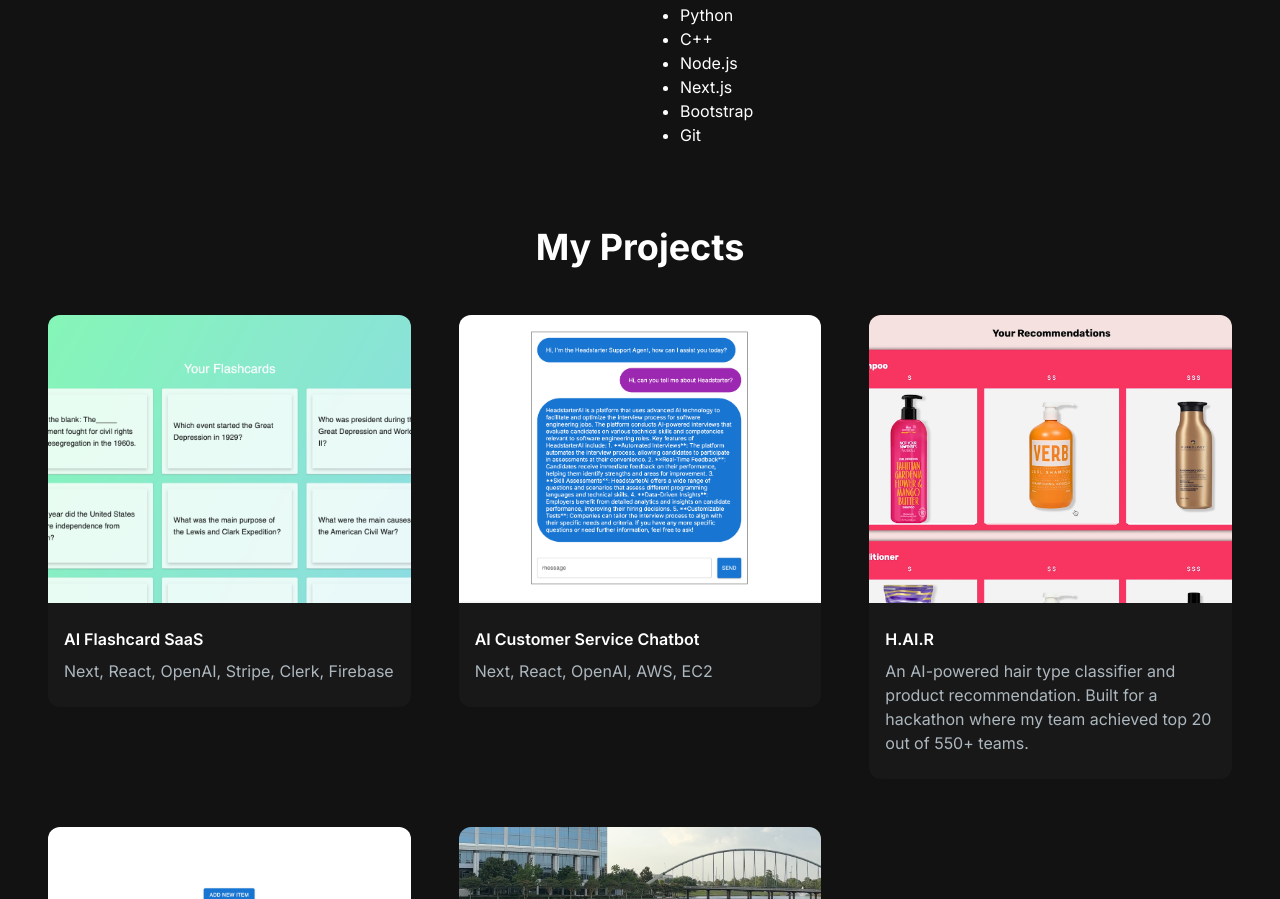
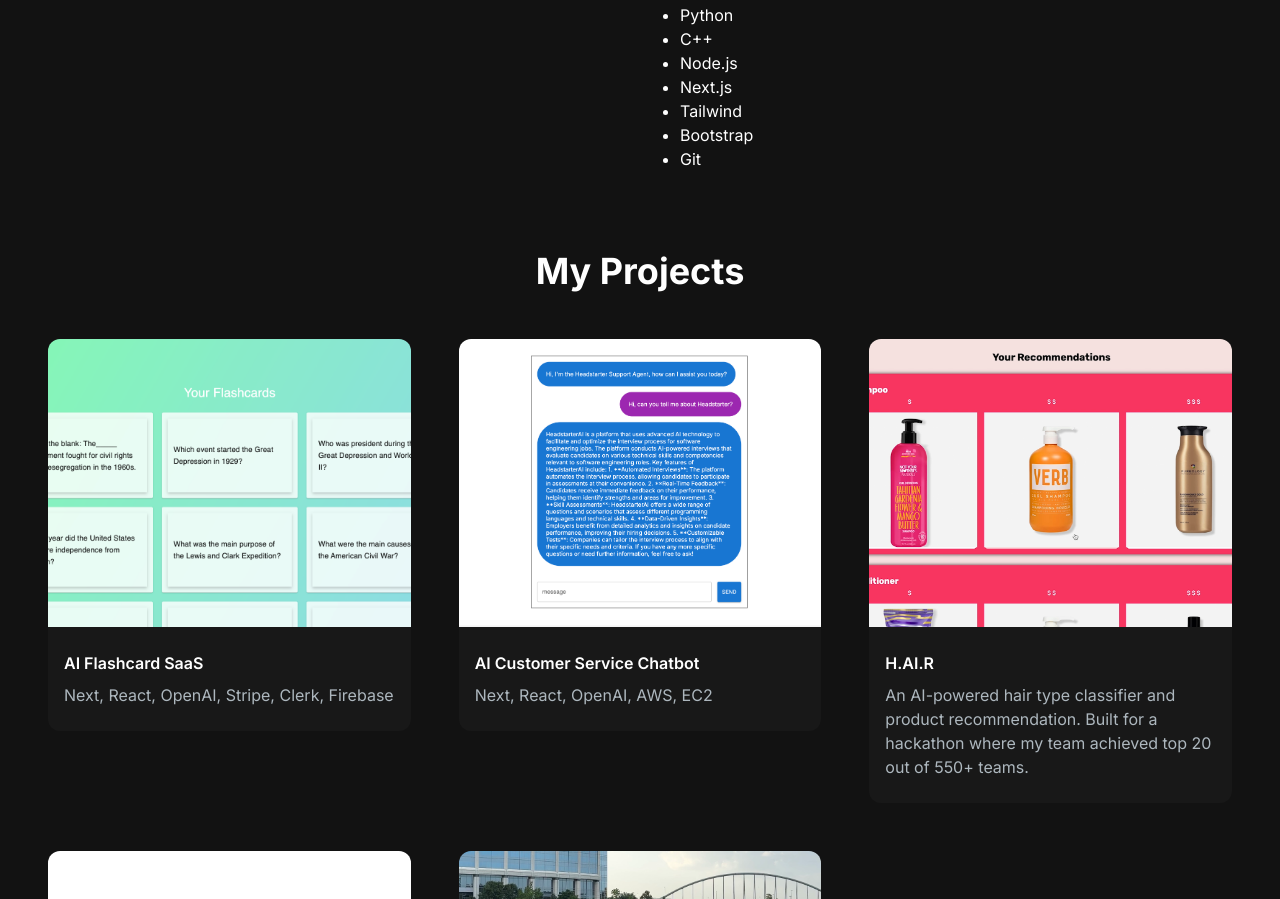
Before and after one commit to adavidryu/portfolio-website, a Next.js app: page / in a window 1280 px wide. Shown: the part 1042-1941 px from the top of the page. Built offline with nearby package versions, Linux system fonts and the light colour scheme.

Commit message:
add skill

```diff
--- a/app/components/AboutSection.jsx
+++ b/app/components/AboutSection.jsx
@@ -16,6 +16,7 @@ const TAB_DATA = [
                 <li>C++</li>
                 <li>Node.js</li>
                 <li>Next.js</li>
+                <li>Tailwind</li>
                 <li>Bootstrap</li>
                 <li>Git</li>
             </ul>
```
Also changed, not shown: 1 other file (tests, documents, lock files or other folders).
